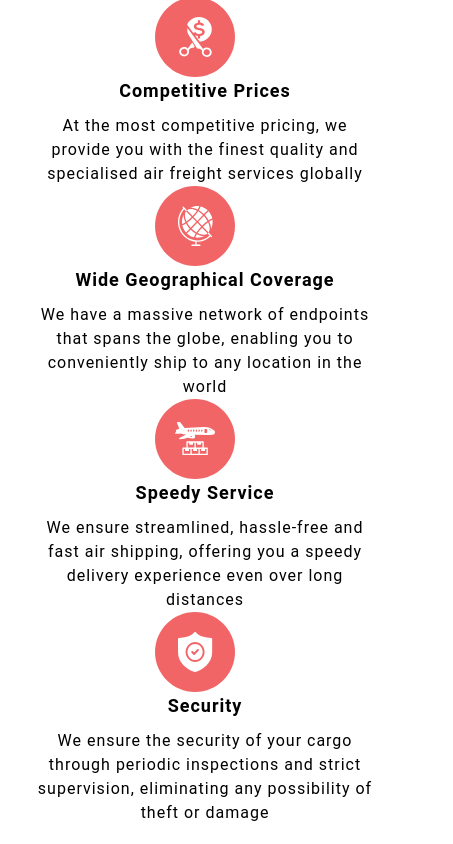
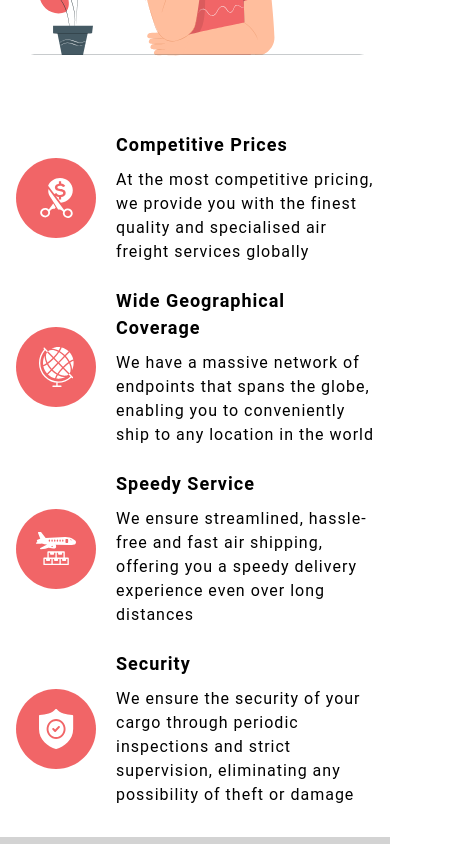
Before and after one commit to adityamanas/logistics-web, a Next.js app: page / in a window 390 px wide. Shown: the part 3220-4064 px from the top of the page, 453 px wide, since content can reach past the window. Built offline with nearby package versions, Linux system fonts and the light colour scheme.

Commit message:
benefit-update

```diff
--- a/app/components/Home/Benefits.tsx
+++ b/app/components/Home/Benefits.tsx
@@ -8,36 +8,23 @@ import Icon2 from "../../../public/images/icon2.svg";
 import Icon3 from "../../../public/images/icon3.svg";
 import Icon4 from "../../../public/images/icon4.svg";
 import Image from "next/image";
+import { dir } from "console";
 
 const useStyles = makeStyles({
   benefit_icon_main: {
     display: "flex",
     flexDirection: "column",
-    justifyContent: "space-between",
-    "@media (max-width: 768px)": {
+    justifyContent: "space-evenly",
+    gap: "23px",
+  },
+  benefitContainer: {
+    "@media (min-width:340px) and (max-width:1024px)": {
       flexDirection: "column",
     },
   },
-  benefit_content: {
-    "@media (max-width: 768px)": {
-      flexDirection: "column",
-    },
-  },
-  icon_div: {
-    "@media (max-width: 768px)": {
-      flexDirection: "column",
-      textAlign: "center",
-    },
-  },
-  benefit_head: {
-    "@media (max-width: 768px)": {
-      textAlign: "center",
-      fontSize: "20px",
-    },
-  },
-  benefit_img: {
-    "@media (max-width: 768px)": {
-      height: "340px",
+  benefitImage: {
+    "@media (min-width:340px) and (max-width:1024px)": {
+      width: "100%",
     },
   },
 });
@@ -47,34 +34,30 @@ const Benefits: React.FC = () => {
 
   return (
     <Container>
-      <div style={{ height: "100%", width: "100%" }}>
+      <div style={{ height: "100%", width: "100%", marginTop: "34px" }}>
         <Typography
           style={{ fontWeight: "600", textAlign: "center", fontSize: "25px" }}
-          className={classes.benefit_head}
         >
           Benefits 369 offers as your Logistics Partner
         </Typography>
         <div
+          className={classes.benefitContainer}
           style={{
             display: "flex",
             gap: "30px",
             paddingTop: "30px",
             paddingBottom: "30px",
           }}
-          className={classes.benefit_content}
         >
           <div>
             <Image
+              className={classes.benefitImage}
               alt="benefit"
               src={BenefitImg}
-              className={classes.benefit_img}
             />
           </div>
           <div className={classes.benefit_icon_main}>
-            <div
-              style={{ display: "flex", alignItems: "center" }}
-              className={classes.icon_div}
-            >
+            <div style={{ display: "flex", alignItems: "center" }}>
               <Image alt="icon1" src={Icon1} />
               <div
                 style={{
@@ -99,10 +82,7 @@ const Benefits: React.FC = () => {
                 </Typography>
               </div>
             </div>
-            <div
-              style={{ display: "flex", alignItems: "center" }}
-              className={classes.icon_div}
-            >
+            <div style={{ display: "flex", alignItems: "center" }}>
               <Image alt="icon2" src={Icon2} />
               <div
                 style={{
@@ -127,10 +107,7 @@ const Benefits: React.FC = () => {
                 </Typography>
               </div>
             </div>
-            <div
-              style={{ display: "flex", alignItems: "center" }}
-              className={classes.icon_div}
-            >
+            <div style={{ display: "flex", alignItems: "center" }}>
               <Image alt="icon3" src={Icon3} />
               <div
                 style={{
@@ -156,10 +133,7 @@ const Benefits: React.FC = () => {
                 </Typography>
               </div>
             </div>
-            <div
-              style={{ display: "flex", alignItems: "center" }}
-              className={classes.icon_div}
-            >
+            <div style={{ display: "flex", alignItems: "center" }}>
               <Image alt="icon4" src={Icon4} />
               <div
                 style={{
```
